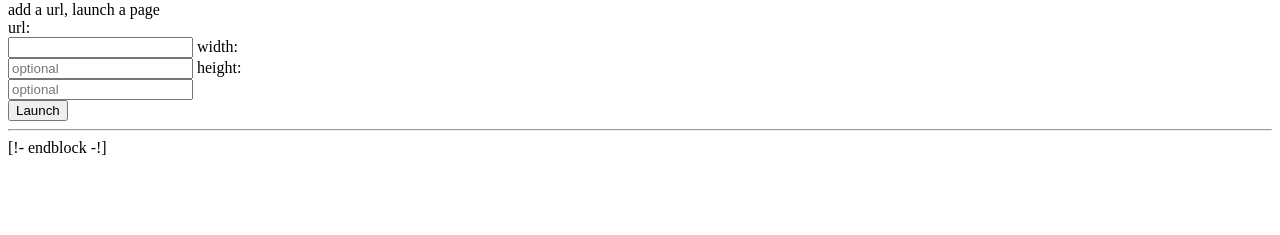
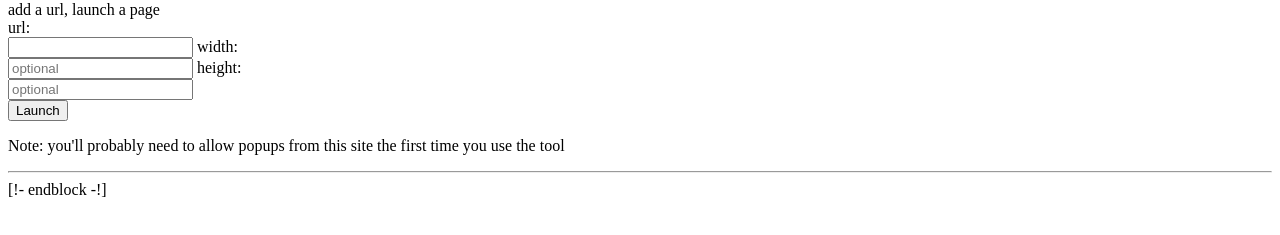
Before and after one commit to alanwsmith/popup.alanwsmith.com, a plain HTML site: page content/index.html in a window 1280 px wide. Shown: the part 105-340 px from the top of the page. Drawn offline with Linux system fonts and the light colour scheme.

Commit message:
added note about needing to allow popups

```diff
--- a/content/index.html
+++ b/content/index.html
@@ -22,6 +22,9 @@
 <button data-send="launch">Launch</button>
 </div>
 
+<p>Note: you'll probably need to allow popups
+  from this site the first time you use
+  the tool</p>
 <hr />
 
 [!- endblock -!]
```
Also changed, not shown: docs/index.html (+3 -0 lines).
